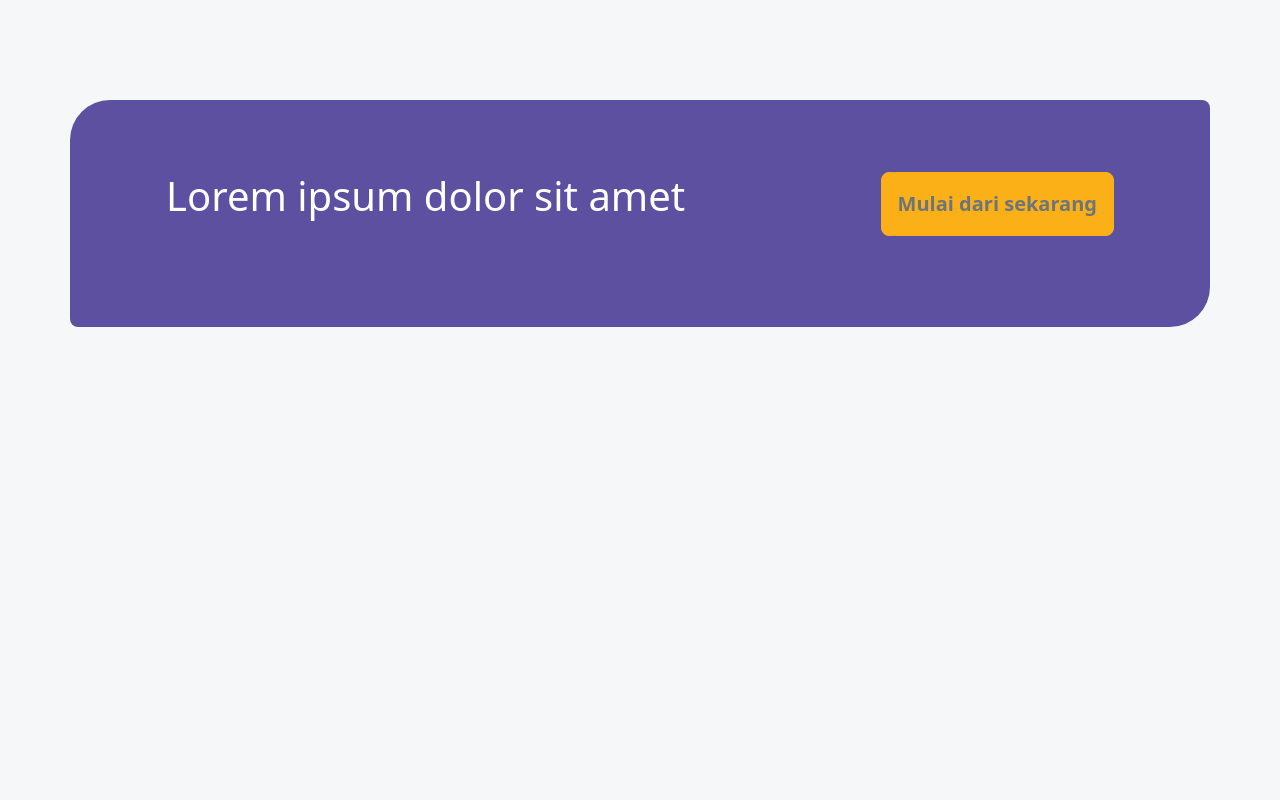
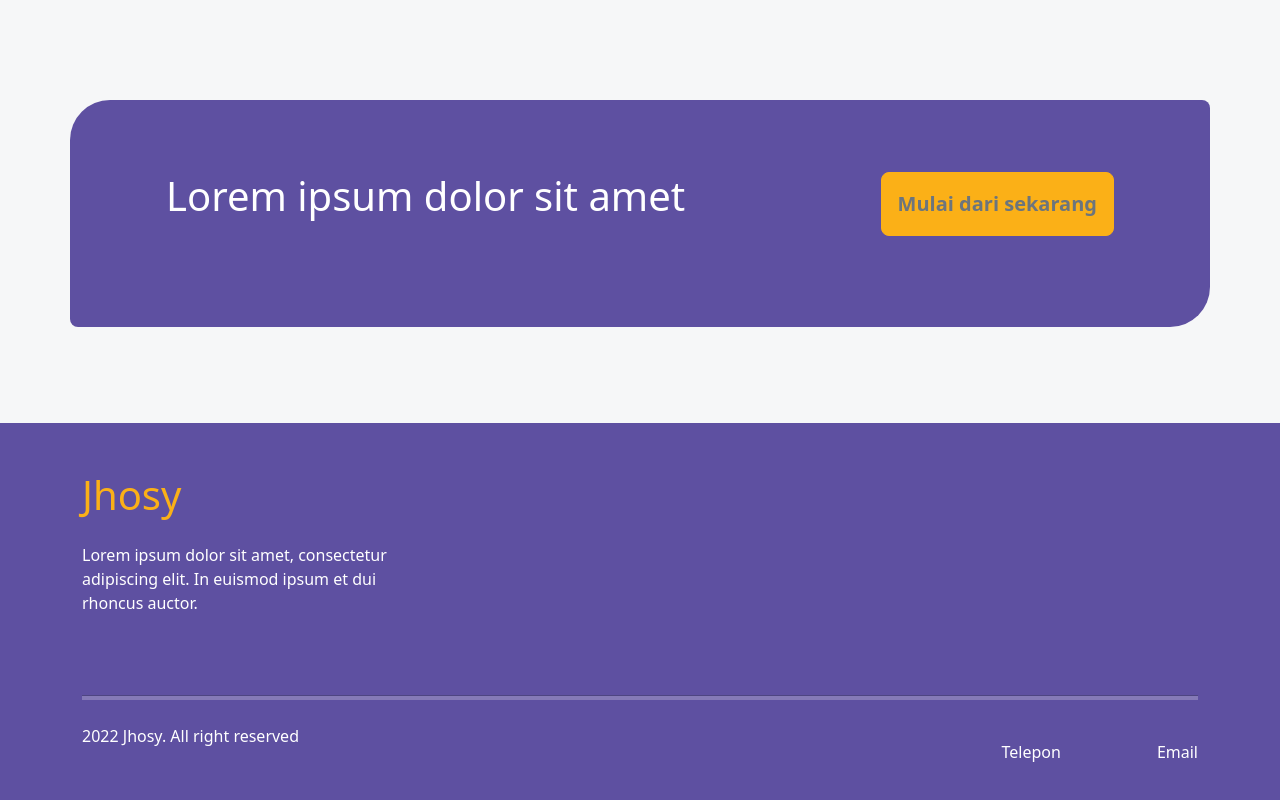
Before and after one commit to aldoBangun/joshy-app, a React (Create React App) app: page / in a window 1280 px wide. Shown: the part 2649-3449 px from the top of the page. Before the commit the page ends 3024 px from the top, so only its background shows below. Built offline with nearby package versions, Linux system fonts and the light colour scheme; no server answers.

Commit message:
Add Footer to DisplayNav Component

```diff
--- a/src/pages/DisplayNav.js
+++ b/src/pages/DisplayNav.js
@@ -1,11 +1,13 @@
 import { Outlet } from "react-router-dom";
 import Header from "../components/layout/Header";
+import Footer from "../components/layout/Footer";
 
 const DisplayNav = () => {
   return (
     <>
       <Header />
       <Outlet />
+      <Footer />
     </>
   )
 }
```
